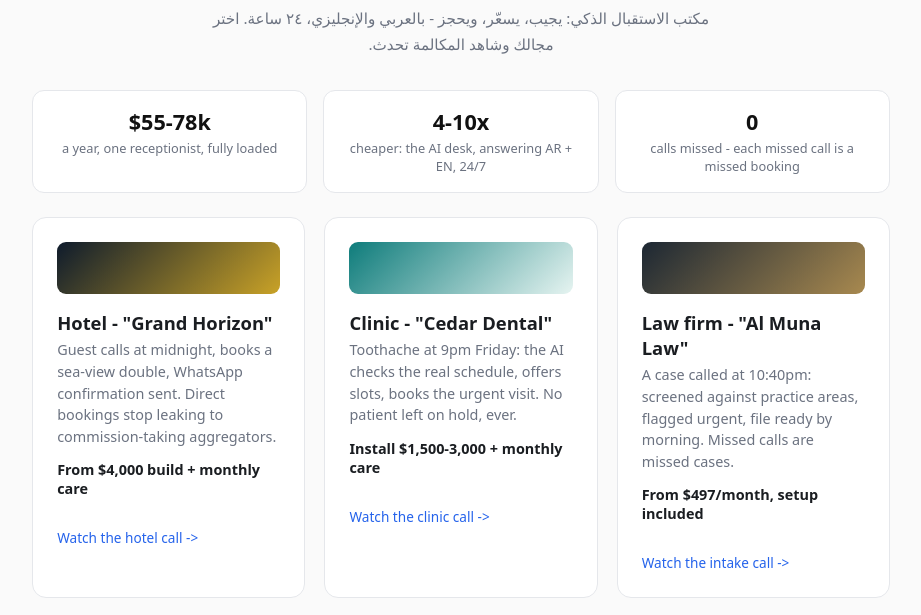
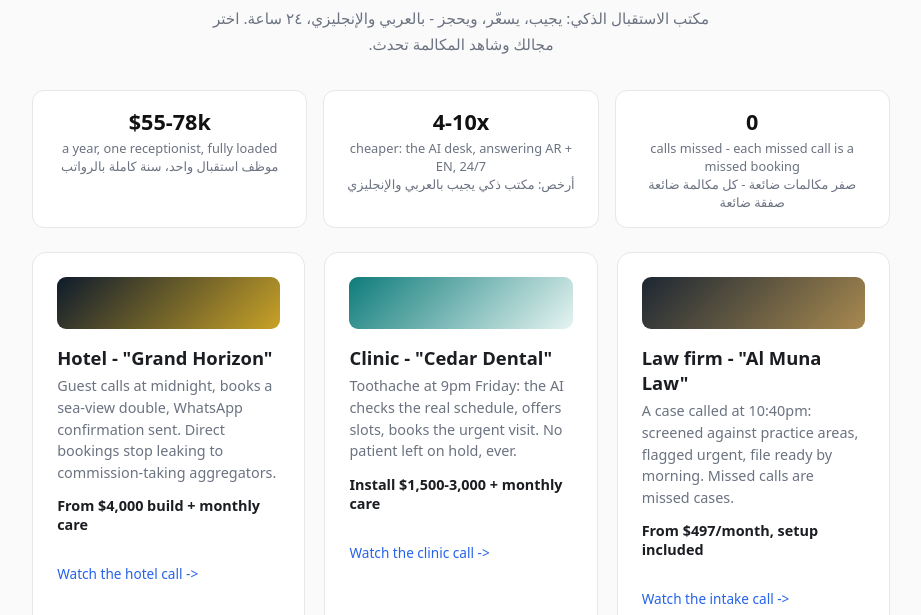
Before and after one commit to jawadala/aziz-demo, a plain HTML site: page voice/voice-receptionist-index.html in a window 1280 px wide. Shown: the part 174-789 px from the top of the page, without its empty margins (179-1100 px from the left). Drawn offline with Linux system fonts and the light colour scheme.

Commit message:
index: bilingual proof cards

```diff
--- a/voice/voice-receptionist-index.html
+++ b/voice/voice-receptionist-index.html
@@ -31,9 +31,9 @@ footer{text-align:center;color:var(--muted);font-size:.8rem;padding:1rem 0 2.5re
 اختر مجالك وشاهد المكالمة تحدث.</p>
 </header>
 <div class="proof">
-  <div class="pv"><b>$55-78k</b><span>a year, one receptionist, fully loaded</span></div>
-  <div class="pv"><b>4-10x</b><span>cheaper: the AI desk, answering AR + EN, 24/7</span></div>
-  <div class="pv"><b>0</b><span>calls missed - each missed call is a missed booking</span></div>
+  <div class="pv"><b>$55-78k</b><span>a year, one receptionist, fully loaded<br>موظف استقبال واحد، سنة كاملة بالرواتب</span></div>
+  <div class="pv"><b>4-10x</b><span>cheaper: the AI desk, answering AR + EN, 24/7<br>أرخص: مكتب ذكي يجيب بالعربي والإنجليزي</span></div>
+  <div class="pv"><b>0</b><span>calls missed - each missed call is a missed booking<br>صفر مكالمات ضائعة - كل مكالمة ضائعة صفقة ضائعة</span></div>
 </div>
 <style>
 .proof{display:grid;grid-template-columns:repeat(auto-fit,minmax(200px,1fr));gap:1rem;max-width:960px;margin:0 auto 1.2rem;padding:0 4vw;}
```
